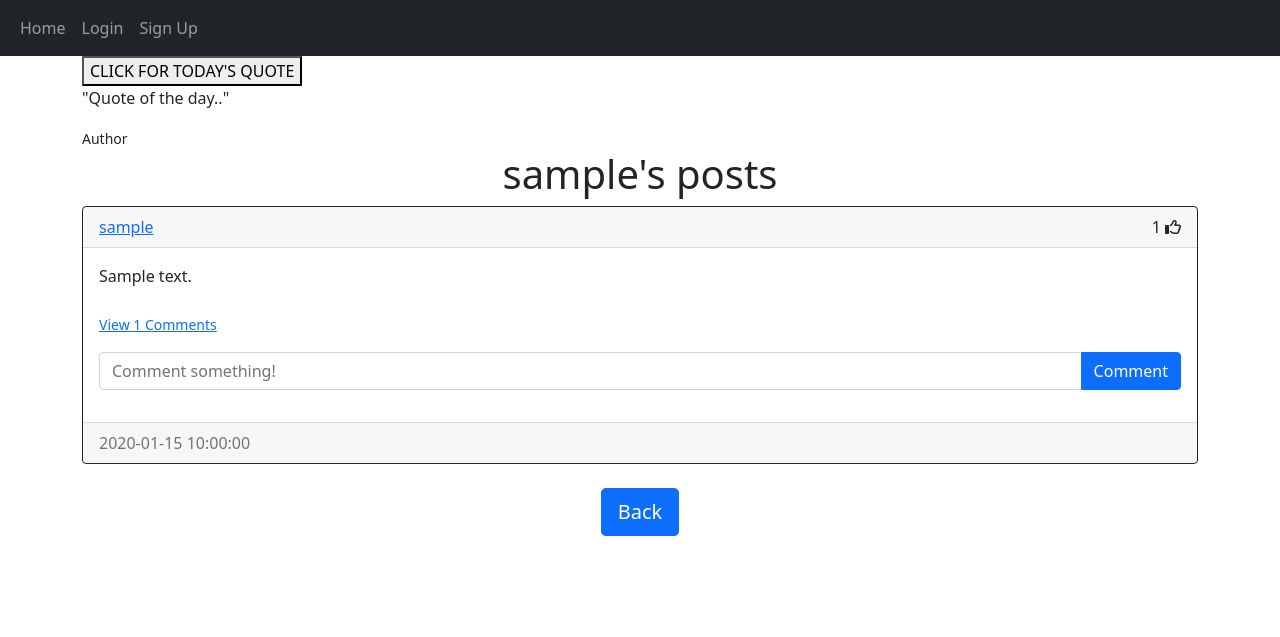
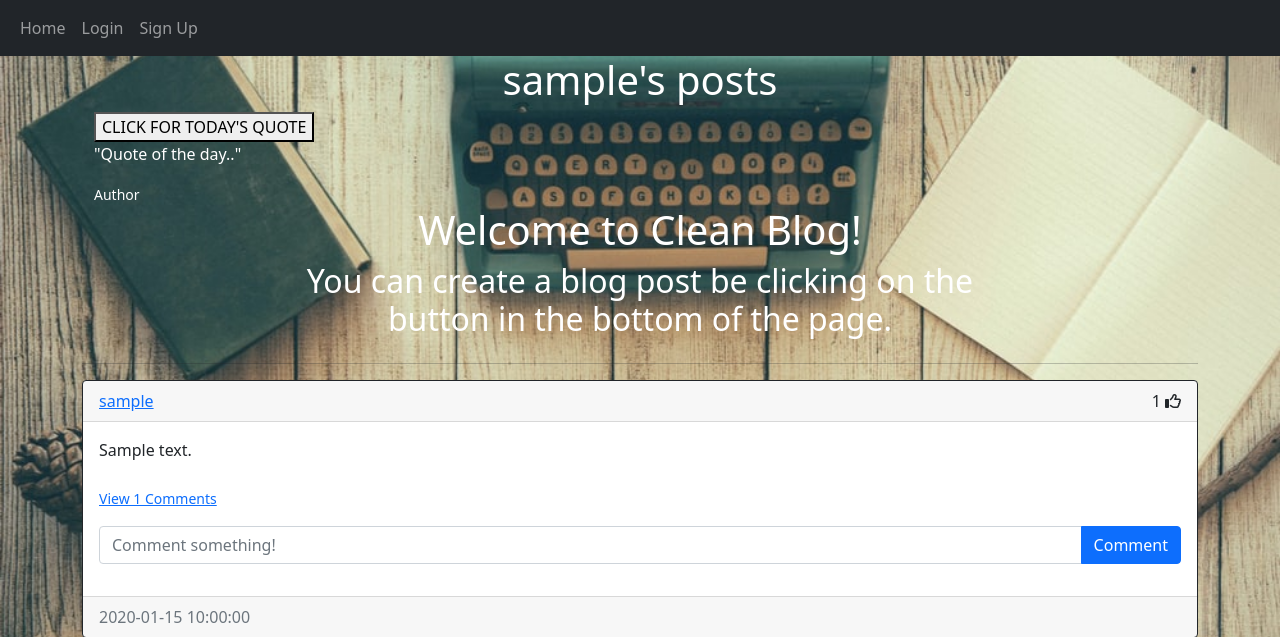
Before and after one commit to verowangari/blog-post, a Flask app: template app/templates/posts.html in a window 1280 px wide. Shown: the top 637 px of the page. Run offline with Flask 2, Linux system fonts and the light colour scheme; the template is opened without the code that fills it: most values are stand-ins (such as "Sample title", 1, 10 or a date in 2020); some libraries are stand-ins or nearby versions.

Commit message:
add background image

```diff
--- a/app/__init__.py
+++ b/app/__init__.py
@@ -14,8 +14,8 @@ def create_app(config_name):
     # Creating the app configurations
     app.config.from_object(config_options[config_name])
     config_options[config_name].init_app(app)
-    app.config["SQLALCHEMY_DATABASE_URI"]=os.environ.get('DATABASE_URL')
-    app.config["SQLALCHEMY_TRACK_MODIFICATIONS"]=False
+    # app.config["SQLALCHEMY_DATABASE_URI"]=os.environ.get('DATABASE_URL')
+    # app.config["SQLALCHEMY_TRACK_MODIFICATIONS"]=False
 
 
     db.init_app(app)
--- a/app/static/css/style.css
+++ b/app/static/css/style.css
@@ -0,0 +1,3 @@
+h1{
+    color: white;
+}
--- a/app/templates/base.html
+++ b/app/templates/base.html
@@ -10,13 +10,15 @@
       integrity="sha384-EVSTQN3/azprG1Anm3QDgpJLIm9Nao0Yz1ztcQTwFspd3yD65VohhpuuCOmLASjC"
       crossorigin="anonymous"
     />
+      <!-- css link for style.css -->
+      <link rel="stylesheet" href="{{ url_for('static',filename='css/style.css') }}">
     <script
       src="https://kit.fontawesome.com/999ca2bb93.js"
       crossorigin="anonymous"
     ></script>
     <title>{% block title %}{% endblock %}</title>
   </head>
-  <body>
+  <body style="   background-size: cover;background-image: url('{{ url_for('static', filename='images/bg.jpeg') }}') "  >
     <nav class="navbar navbar-expand-lg navbar-dark bg-dark">
       <div class="container-fluid">
         <button
@@ -40,15 +42,7 @@
         </div>
       </div>
     </nav>
-    <!-- quotes -->
-    <div class="container">
-      <button id="btnq">CLICK FOR TODAY'S QUOTE</button>
-      <div class="quote-box">
-        <p id="quote"> "Quote of the day.."</p>
-    <small id="author">Author</small>
-      </div>
-    </div>
-    <!-- quotes -->
+
     {% with messages = get_flashed_messages(with_categories=true) %} {% if
     messages %} {% for category, message in messages %} {% if category ==
     'error' %}
@@ -62,7 +56,9 @@
       <button type="button" class="btn-close" data-bs-dismiss="alert"></button>
     </div>
     {% endif %} {% endfor %} {% endif %} {% endwith %}
-    <div class="container">{% block content %}{% endblock %}</div>
+    <div class="container">{% block content %}
+
+      {% endblock %}</div>
    <!-- quotes script -->
    <script>
      const quote =document.querySelector("#quote");
--- a/app/templates/posts_div.html
+++ b/app/templates/posts_div.html
@@ -1,6 +1,39 @@
 {% extends "base.html" %} {% block title %}Home{% endblock %} {% block content
     %}
+
     <h1 align="center">{% block header %}Posts{% endblock %}</h1>
+     <!-- quotes -->
+     <div class="container">
+        <button id="btnq">CLICK FOR TODAY'S QUOTE</button>
+        <div class="quote-box">
+          <p id="quote" style="color: white;"> "Quote of the day.."</p>
+      <small id="author" style="color: white;">Author</small>
+        </div>
+      </div>
+      <!-- quotes -->
+      <!-- personal -->
+
+    <!-- Page Header -->
+    <!-- <header class="masthead" style="background-image: url('{{ url_for('static', filename='images/zoom-interview.png') }}')"> -->
+
+        <!-- <img src="{{ url_for('static', filename='images/zoom-interview.png') }}" alt=""> -->
+        <div class="container" id="cleanblog" >
+          <div class="row">
+            <div class="col-lg-8 col-md-10 mx-auto">
+              <div class="page-heading">
+                <h1 align="center" style="color: white;">Welcome to <span> Clean Blog!</span></h1>
+                <h2 class="subheading" align="center" style="color: white;">You can create a blog post be clicking on the button in the bottom of the page.</h2>
+              </div>
+            </div>
+          </div>
+        </div>
+      </header>
+
+
+
+      <hr>
+
+      <!-- personal -->
     <div id="posts">
       {% for post in posts %}
       <div class="card border-dark">
--- a/manage.py
+++ b/manage.py
@@ -6,7 +6,7 @@ from  flask_migrate import Migrate, MigrateCommand
 from app.models import Post,User,Comment,Like
 
 # Creating app instance
-app = create_app('production')
+app = create_app('development')
 
 manager = Manager(app)
 manager.add_command('server',Server)
```
Also changed, not shown: app/static/images/77.jpg (added), app/static/images/bg.jpeg (added), app/static/images/zoom-interview.png (added).
